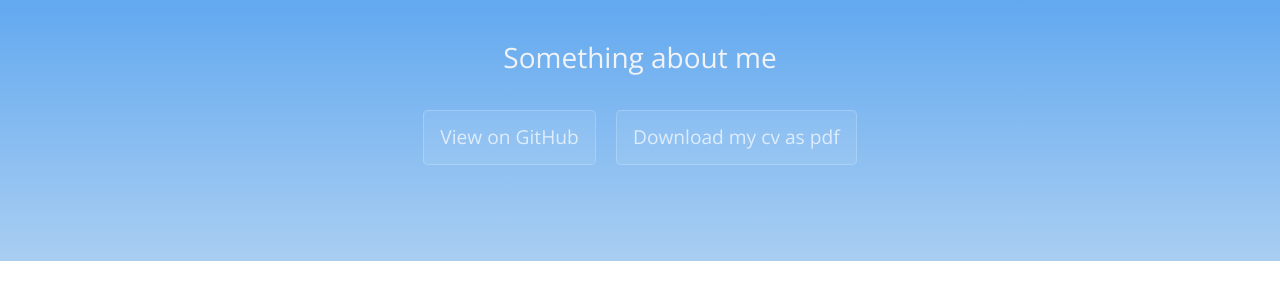
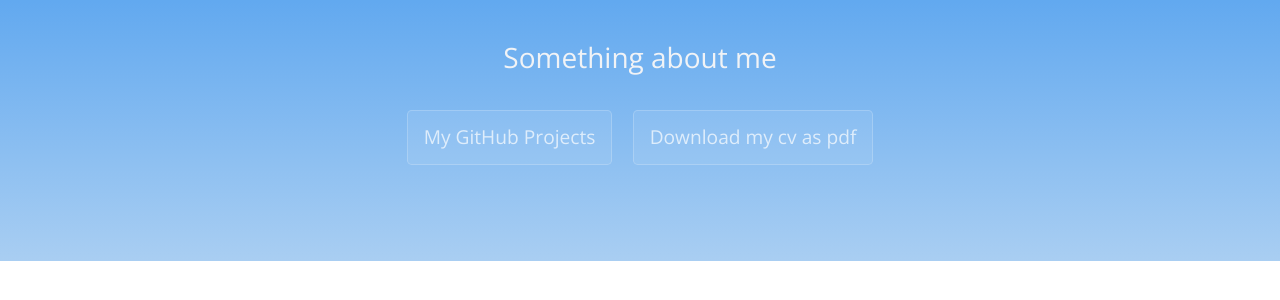
Before and after one commit to giuliavezzani/giuliavezzani_old.github.io, a Jekyll site: the page built from index.md, in a window 1280 px wide and 900 px high. Shown: the part 145-445 px from the top of the window. Built offline with Jekyll 4.4.1, drawn with Linux system fonts in a browser that asks for light colours; our own code applies the rules of GitHub Pages for plain Markdown files.

Commit message:
Update default.html

```diff
--- a/_layouts/default.html
+++ b/_layouts/default.html
@@ -12,7 +12,7 @@
     <section class="page-header">
       <h1 class="project-name">{{ site.title | default: site.github.repository_name }}</h1>
       <h2 class="project-tagline">{{ site.description | default: site.github.project_tagline }}</h2>
-        <a href='https://github.com/giuliavezzani' class="btn">View on GitHub</a>
+        <a href='https://github.com/giuliavezzani' class="btn">My GitHub Projects</a>
       {% if site.show_downloads %}
         <a href='https://github.com/giuliavezzani/giuliavezzani.github.io/raw/master/files/cv-giulia-vezzani.pdf' class="btn">Download my cv as pdf</a>
       {% endif %}
```
